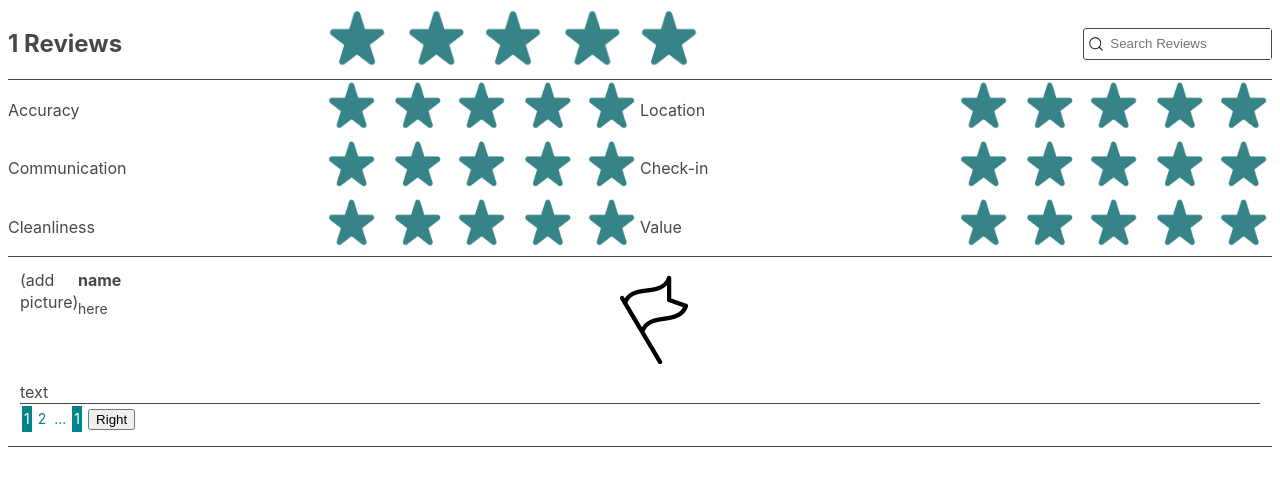
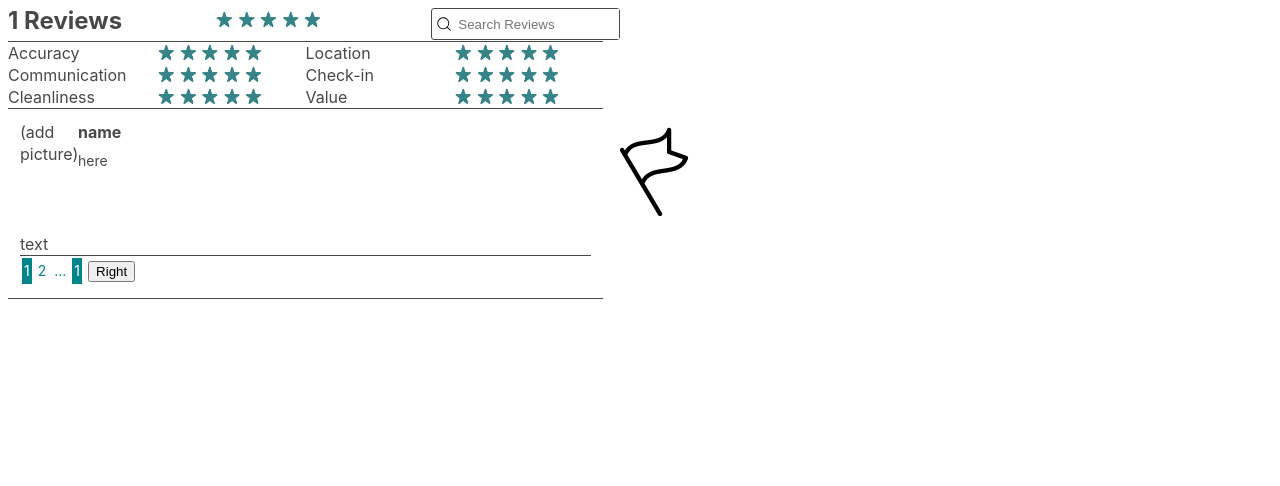
Before and after one commit to AirCnB/reviews-module, a React app: page / in a window 1280 px wide. Shown: the top 486 px of the page. Built offline with nearby package versions, Linux system fonts and the light colour scheme; no server answers.

Commit message:
Edit Header Styling

```diff
--- a/client/src/components/StarStyles.css
+++ b/client/src/components/StarStyles.css
@@ -1,6 +1,19 @@
 .stars {
 	max-width:100%;
 	max-height:100%;
+	height: 18px;
+}
+
+.totalstar {
+	height: 18px;
+	width: 18px;
+	padding: 1px;
+}
+
+.categorystar {
+	height: 16px;
+	width: 16px;
+	padding: 1px;
 }
 
 .starcolor {
--- a/client/src/components/header.jsx
+++ b/client/src/components/header.jsx
@@ -6,21 +6,25 @@ import Search from './Search.jsx';
 const Header = (props) => {
 		return (
 			<div className={styles.wrapper}>
+				<div className={styles.leftcol}>
 					<div className={styles.total}>
 						{props.reviews.length} Reviews
 					</div>
-				<div className={styles.col2}>
+					<div className={styles.starsRating}>
 						<Stars
 							rating={props.totalRating}
 						/>
 					</div>
-				<div className={styles.col3}>
+				</div>
+				<div className={styles.rightcol}>
+					<div className={styles.search}>
 						<Search
 							searchReviews={props.searchReviews}
 							handleChange={props.handleChange}
 						/>
 					</div>
 				</div>
+			</div>
 		);
 }
 
--- a/client/src/components/headerStyles.css
+++ b/client/src/components/headerStyles.css
@@ -1,23 +1,40 @@
 .wrapper {
   display: grid;
-  grid-template-columns: 25% 30% 45%;
+  grid-template-columns: auto auto;
   align-items: center;
   font-size: 24px;
-  line-height: 30px;
+
+}
+.leftcol{
+  width: 407px;
+  grid-column: 1 / span 1;
+  display: grid;
+  grid-template-columns: auto auto;
+}
+
+.rightcol {
+  width: 203px;
+  grid-column: 2 / span 1;
 }
 
 .total {
   font-size: 24px;
   font-weight: bold;
   grid-column: 1 / span 1;
+
 }
 
-.col2 {
+.starsRating {
   grid-column: 2 / span 1;
+  height: 30px;
+  width: auto;
+
 }
 
-.col3 {
- grid-column: 3 / span 1;
+.search {
+  width: 187px;
+  height: 33px;
+
  justify-self: right;
 
 }
--- a/client/src/components/indexStyles.css
+++ b/client/src/components/indexStyles.css
@@ -4,6 +4,8 @@
   font-family: Circular, -apple-system, BlinkMacSystemFont, Roboto, Helvetica Neue, sans-serif;
   font-size: 16px;
   line-height: 22px;
+  width: 595px;
+  height: 5670px;
 
 	grid-template-rows: 100px 132px auto;
 }
@@ -11,7 +13,8 @@
 .row1 {
 		grid-row-start: 1;
   	grid-row-end: span 1;
-  	border-bottom: 1px solid #484848;
+    border-bottom: 1px solid #484848;
+
 }
 
 .row2 {
```
Lines whose indentation alone changed are shown as unchanged.
